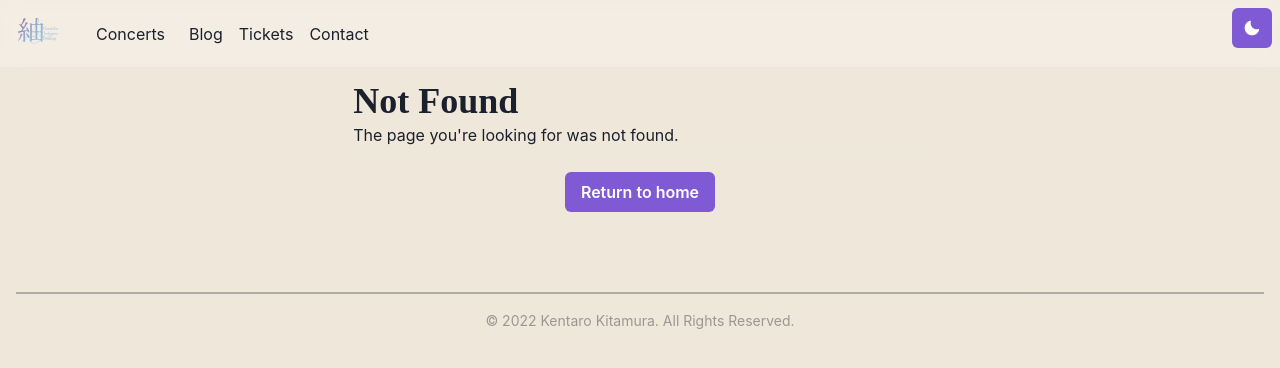
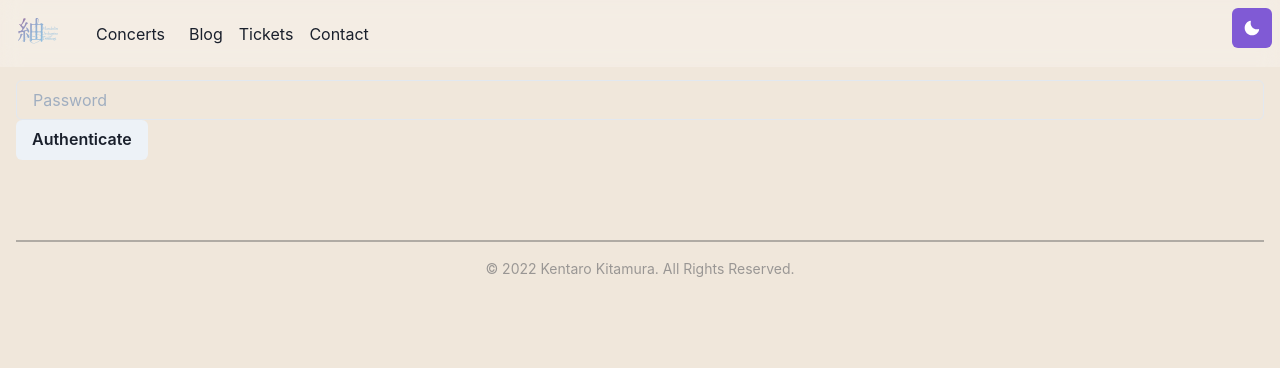
Before and after one commit to kitakenkani/tsumugi, a Next.js app: page /members-only in a window 1280 px wide. Before the commit this address had no page. Shown: the top 368 px of the page. Built offline with nearby package versions, Linux system fonts and the light colour scheme.

Commit message:
members-only

```diff
--- /dev/null
+++ b/components/AuthForm.js
@@ -0,0 +1,33 @@
+import { useState } from 'react';
+import { Box, Button, Input } from '@chakra-ui/react';
+
+export default function AuthForm({ onAuthenticate }) {
+    const [password, setPassword] = useState('');
+
+    const handleSubmit = async (event) => {
+        event.preventDefault();
+        const response = await fetch('/api/auth', {
+            method: 'POST',
+            handlers: { 'Content-Type': 'application/json'},
+            body: JSON.stringify({ password }),
+        });
+
+        if (response.ok) {
+            onAuthenticate(true)
+        } else {
+            alert('Authentication failed')
+        }
+    };
+
+    return (
+        <Box as="form" onSubmit={handleSubmit}>
+            <Input
+                placeholder='Password'
+                type="password"
+                value={password}
+                onChange={(e) => setPassword(e.target.value)}
+            />
+            <Button type='submit'>Authenticate</Button>
+        </Box>
+    )
+}
--- /dev/null
+++ b/pages/members-only.js
@@ -0,0 +1,17 @@
+import { useState } from 'react';
+import { Box } from '@chakra-ui/react';
+import AuthForm from '../components/AuthForm';
+
+export default function MembersOnlyPage() {
+    const [isAuthenticated, setIsAuthenticated] = useState(false);
+
+    if (!isAuthenticated) {
+        return <AuthForm onAuthenticate={setIsAuthenticated} />;
+    }
+
+    return (
+        <Box>
+            <h1>Wellcome to the Members-Only Page</h1>
+        </Box>
+    )
+}
```
Also changed, not shown: pages/api/auth.js (added, +11 -0 lines).
